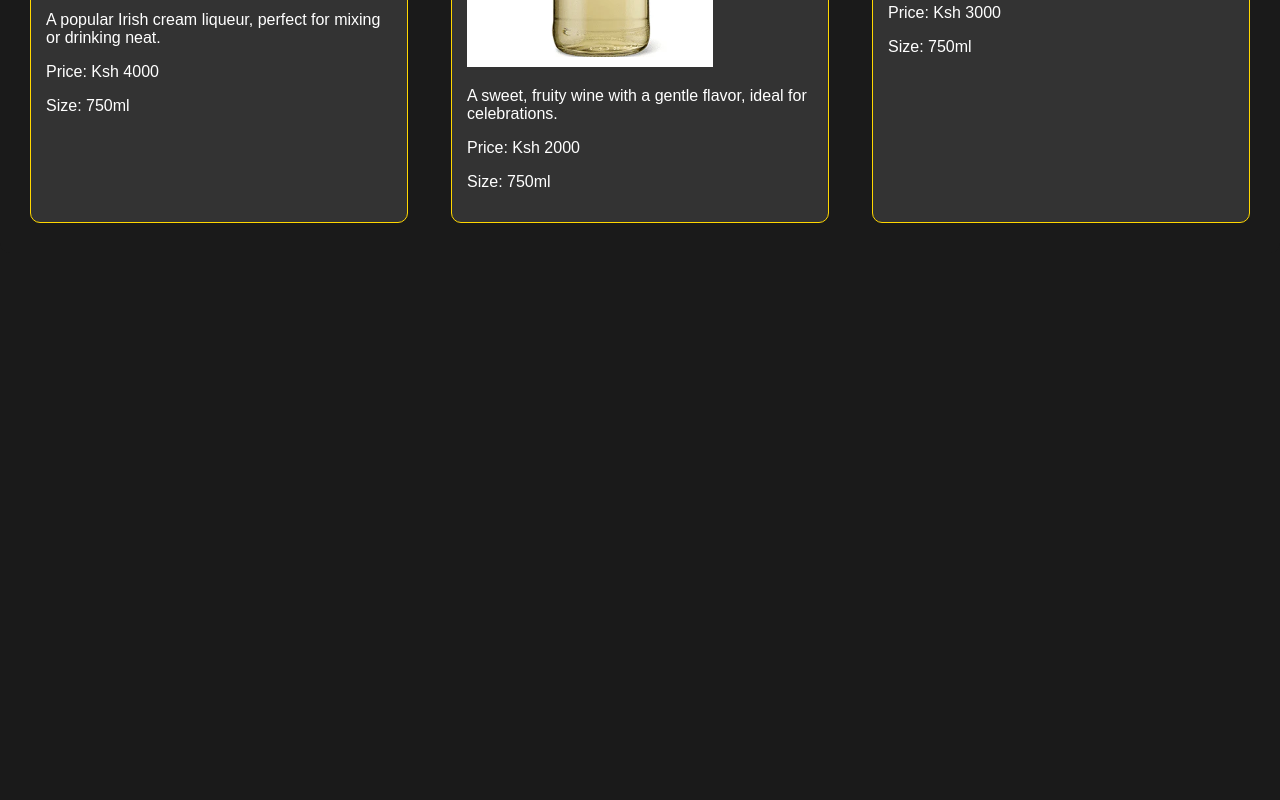
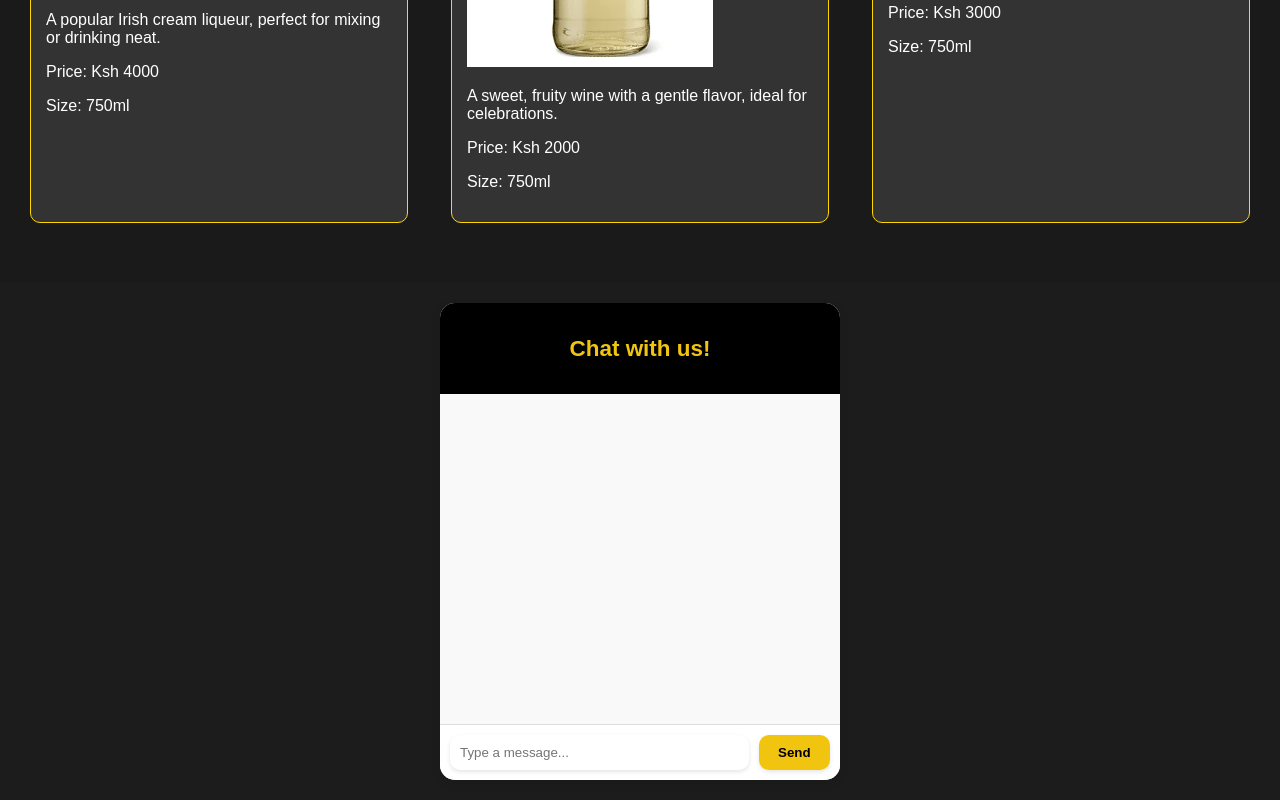
Before and after one commit to Whitneyakinyi2023/ZuluSite, a React (Vite) app in the folder userInterface/: page / in a window 1280 px wide. Shown: the part 1556-2356 px from the top of the page. Before the commit the page ends 1839 px from the top, so only its background shows below. Built offline with nearby package versions, Linux system fonts and the light colour scheme.

Commit message:
Added hardcoded chatbot functionalities

```diff
--- a/userInterface/src/Pages/Home.jsx
+++ b/userInterface/src/Pages/Home.jsx
@@ -1,17 +1,15 @@
 import React from 'react';
 import Hero_image from '../Components/Hero_image';
 import Promotion from '../Components/Promotion';
+import Chat from './chat.jsx';
 
 const Home = () => {
   return (
     <div>
       <Hero_image />
       <Promotion />
+      <Chat />
     </div>
-
-
-
-
   );
 };
 
--- a/userInterface/src/Pages/Login.jsx
+++ b/userInterface/src/Pages/Login.jsx
@@ -1,49 +1,84 @@
 import React, { useState } from 'react';
 import './Login.css';
 
-const Login = () => {
-  // useState hook to manage the current state of the form (either Log In or Sign Up)
+const Login = ({ onLoginSuccess }) => {
   const [currentState, setCurrentState] = useState('LogIn');
+  const [email, setEmail] = useState('');
+  const [password, setPassword] = useState('');
+  const [name, setName] = useState('');
 
   // Handler for form submission
   const onSubmitHandler = async (event) => {
-    event.preventDefault(); // Correctly prevent the default form submission behavior
+    event.preventDefault();
 
-    // Replace with your actual login or sign-up logic
-    // For demo purposes, assume login is successful
-    const loginSuccessful = true;
+    const loginSuccessful = true; // Replace with actual logic
 
     if (loginSuccessful) {
-      // Navigation logic removed as per your request
-      console.log('Login successful. Navigation code removed.');
+      // Save user data into localStorage upon successful login
+      const userData = {
+        name: currentState === 'Sign Up' ? name : 'Fabiola Ologi',
+        email: email,
+        dateJoined: new Date().toISOString().split('T')[0],
+      };
+
+      localStorage.setItem('user', JSON.stringify(userData));
+      onLoginSuccess(userData); // Pass user data to parent component if needed
+      console.log('Login successful.');
     }
   };
 
   return (
     <div className='login-container'>
-      {/* Form element with an onSubmit event handler */}
       <form onSubmit={onSubmitHandler} className='sign-up'>
         <hr className='sign-style' />
         <div className='sign2'>
-          <h2>{currentState}</h2> {/* Display the current state in a header */}
+          <h2>{currentState}</h2>
         </div>
-        {/* Conditionally render the Name input based on currentState */}
-        {currentState === 'LogIn' ? '' : <input type='text' className='name' placeholder='Name?' required />}
-        <input type='email' className='email' placeholder='Email?' required />
-        <input type='password' className='password' placeholder='Password' required />
+        {/* Conditionally render Name input */}
+        {currentState === 'LogIn' ? '' : (
+          <input
+            type='text'
+            className='name'
+            placeholder='Name?'
+            value={name}
+            onChange={(e) => setName(e.target.value)}
+            required
+          />
+        )}
+        <input
+          type='email'
+          className='email'
+          placeholder='Email?'
+          value={email}
+          onChange={(e) => setEmail(e.target.value)}
+          required
+        />
+        <input
+          type='password'
+          className='password'
+          placeholder='Password'
+          value={password}
+          onChange={(e) => setPassword(e.target.value)}
+          required
+        />
 
-        {/* Submit button with text based on the current state */}
-        <button className='submit-button'>{currentState === 'LogIn' ? 'Sign In' : 'Sign Up'}</button>
+        <button className='submit-button'>
+          {currentState === 'LogIn' ? 'Sign In' : 'Sign Up'}
+        </button>
 
         <div className='Forgot'>
           <p className='reset-password'>Forgot your Password?</p>
         </div>
-        {/* Toggle between creating an account and logging in */}
-        {
-          currentState === 'LogIn'
-            ? <p onClick={() => setCurrentState('Sign Up')} className='account-creation'>Create an account</p>
-            : <p onClick={() => setCurrentState('LogIn')} className='log'>Log In </p>
-        }
+
+        {currentState === 'LogIn' ? (
+          <p onClick={() => setCurrentState('Sign Up')} className='account-creation'>
+            Create an account
+          </p>
+        ) : (
+          <p onClick={() => setCurrentState('LogIn')} className='log'>
+            Log In
+          </p>
+        )}
       </form>
     </div>
   );
--- /dev/null
+++ b/userInterface/src/Pages/Profile.css
@@ -0,0 +1,85 @@
+.profile-container {
+    background-color: black;
+    color: gold;
+    border-radius: 10px;
+    padding: 20px;
+    margin: 0 auto;
+    max-width: 600px;
+    box-shadow: 0 4px 8px rgba(0, 0, 0, 0.2);
+}
+
+.profile-header {
+    text-align: center;
+    border-bottom: 2px solid yellow;
+    padding-bottom: 10px;
+    margin-bottom: 20px;
+}
+
+.profile-header h1 {
+    color: gold;
+}
+
+.profile-info {
+    margin-bottom: 20px;
+}
+
+.profile-info h2 {
+    color: yellow;
+}
+
+.profile-orders h3 {
+    color: orange;
+    margin-bottom: 10px;
+}
+
+.profile-orders ul {
+    list-style: none;
+    padding: 0;
+}
+
+.profile-orders li {
+    background-color: gold;
+    color: black;
+    padding: 10px;
+    margin-bottom: 10px;
+    border-radius: 5px;
+}
+
+.login-button {
+    display: inline-block;
+    /* Ensures the button can have padding and margins */
+    padding: 15px 30px;
+    /* Increases the size of the button */
+    font-size: 18px;
+    /* Makes the text larger */
+    background-color: gold;
+    /* Gold background to match your theme */
+    color: black;
+    /* Black text for contrast */
+    border: none;
+    /* Remove default border */
+    border-radius: 5px;
+    /* Rounds the corners */
+    cursor: pointer;
+    /* Changes cursor to pointer on hover */
+    text-align: center;
+    /* Centers the text within the button */
+    margin: 0 auto;
+    /* Centers the button within its parent */
+    display: block;
+    /* Ensures it takes up the full width for centering */
+    transition: background-color 0.3s ease, transform 0.3s ease;
+    /* Adds smooth transitions */
+}
+
+.login-button:hover {
+    background-color: #ffcc00;
+    /* Slightly darker gold on hover */
+    transform: scale(1.05);
+    /* Slightly enlarges the button on hover */
+}
+
+.login-button:active {
+    transform: scale(0.95);
+    /* Shrinks the button slightly on click */
+}
--- a/userInterface/src/Pages/Profile.jsx
+++ b/userInterface/src/Pages/Profile.jsx
@@ -1,9 +1,47 @@
-import React from 'react';
+import React, { useEffect, useState } from 'react';
+import { NavLink } from 'react-router-dom'; // Make sure to import NavLink
+import './Profile.css';
 
 const Profile = () => {
+  const [user, setUser] = useState(null);
+
+  useEffect(() => {
+    // Retrieve user data from localStorage
+    const storedUser = localStorage.getItem('user');
+    if (storedUser) {
+      setUser(JSON.parse(storedUser));
+    }
+  }, []);
+
+  if (!user) {
+    return (
+      <div className="login-reminder">
+        <p>🔑 Create an account or log in to unlock your profile 🔓✨</p>
+        <NavLink to='/login'>
+          <button className="login-button">Login</button>
+        </NavLink>
+      </div>
+    );
+  }
+
   return (
-    <div>
-      <h1>Profile Component</h1>
+    <div className="profile-container">
+      <div className="profile-header">
+        <h1>Profile</h1>
+      </div>
+      <div className="profile-info">
+        <h2>{user.name}</h2>
+        <p>Email: {user.email}</p>
+        <p>Member since: {new Date(user.dateJoined).toLocaleDateString()}</p> {/* Format the date */}
+      </div>
+
+      <div className="profile-orders">
+        <h3>Order History</h3>
+        <ul>
+          <li>Whiskey - $40 (Ordered on: 2024-09-15)</li>
+          <li>Vodka - $25 (Ordered on: 2024-10-01)</li>
+        </ul>
+      </div>
     </div>
   );
 };
--- /dev/null
+++ b/userInterface/src/Pages/chat.css
@@ -0,0 +1,83 @@
+/* Chat.css */
+.chat-wrapper {
+    display: flex;
+    justify-content: center;
+    padding: 20px 0;
+    background-color: #1c1c1c;
+    /* Black background to blend with your theme */
+}
+
+.chat-container {
+    width: 100%;
+    max-width: 400px;
+    background-color: #fff;
+    border-radius: 15px;
+    overflow: hidden;
+    box-shadow: 0 4px 10px rgba(0, 0, 0, 0.1);
+}
+
+.chat-header {
+    background-color: #000;
+    color: #f1c40f;
+    padding: 10px;
+    text-align: center;
+    font-size: 1.2rem;
+    font-weight: bold;
+}
+
+.chat-box {
+    height: 300px;
+    padding: 15px;
+    background-color: #f9f9f9;
+    overflow-y: auto;
+}
+
+.message {
+    margin-bottom: 10px;
+    padding: 8px 12px;
+    border-radius: 10px;
+}
+
+.message.bot {
+    background-color: #f1c40f;
+    color: #000;
+    text-align: left;
+}
+
+.message.user {
+    background-color: #dfe6e9;
+    text-align: right;
+}
+
+.chat-input {
+    display: flex;
+    padding: 10px;
+    background-color: #fff;
+    border-top: 1px solid #ddd;
+}
+
+.chat-input input {
+    width: 80%;
+    padding: 10px;
+    border: none;
+    border-radius: 10px;
+    outline: none;
+    margin-right: 10px;
+    box-shadow: 0 2px 4px rgba(0, 0, 0, 0.1);
+}
+
+.chat-input button {
+    width: 20%;
+    background-color: #f1c40f;
+    border: none;
+    border-radius: 10px;
+    padding: 10px;
+    cursor: pointer;
+    color: #000;
+    font-weight: bold;
+    box-shadow: 0 2px 4px rgba(0, 0, 0, 0.1);
+}
+
+.chat-input button:hover {
+    background-color: #d4ac0d;
+}
--- /dev/null
+++ b/userInterface/src/Pages/chat.jsx
@@ -0,0 +1,60 @@
+import React, { useState } from 'react';
+import './chat.css';
+
+const Chat = () => {
+    const [messages, setMessages] = useState([]);
+    const [input, setInput] = useState("");
+
+    const handleSendMessage = () => {
+        if (input.trim()) {
+            const newMessages = [...messages, { sender: "You", text: input }];
+            setMessages(newMessages);
+            setInput("");
+
+            setTimeout(() => {
+                const botResponse = generateResponse(input);
+                setMessages([...newMessages, { sender: "Bot", text: botResponse }]);
+            }, 500);
+        }
+    };
+
+    const generateResponse = (message) => {
+        let response = "I'm not sure what you mean.";
+        if (message.toLowerCase().includes("hello")) {
+            response = "Hello! How can I assist you?";
+        } else if (message.toLowerCase().includes("menu")) {
+            response = "You can check out our drinks menu!";
+        } else if (message.toLowerCase().includes("location")) {
+            response = "We are located at Mirema Drive and Mirema Road.";
+        }
+        return response;
+    };
+
+    return (
+        <div className="chat-wrapper">
+            <div className="chat-container">
+                <div className="chat-header">
+                    <h3>Chat with us!</h3>
+                </div>
+                <div className="chat-box">
+                    {messages.map((msg, index) => (
+                        <div key={index} className={`message ${msg.sender === 'Bot' ? 'bot' : 'user'}`}>
+                            <strong>{msg.sender}:</strong> {msg.text}
+                        </div>
+                    ))}
+                </div>
+                <div className="chat-input">
+                    <input
+                        type="text"
+                        value={input}
+                        onChange={(e) => setInput(e.target.value)}
+                        placeholder="Type a message..."
+                    />
+                    <button onClick={handleSendMessage}>Send</button>
+                </div>
+            </div>
+        </div>
+    );
+};
+
+export default Chat;
```
